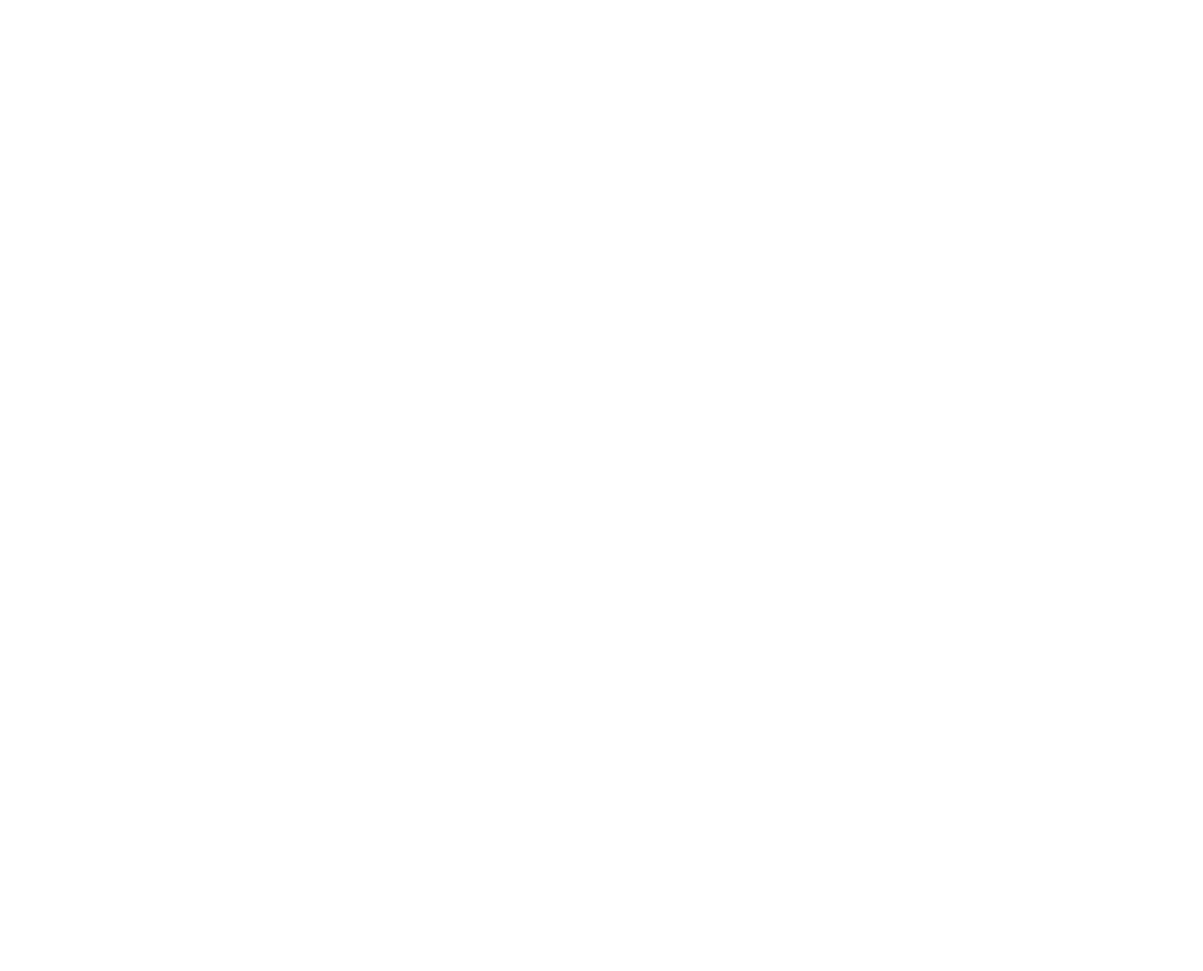
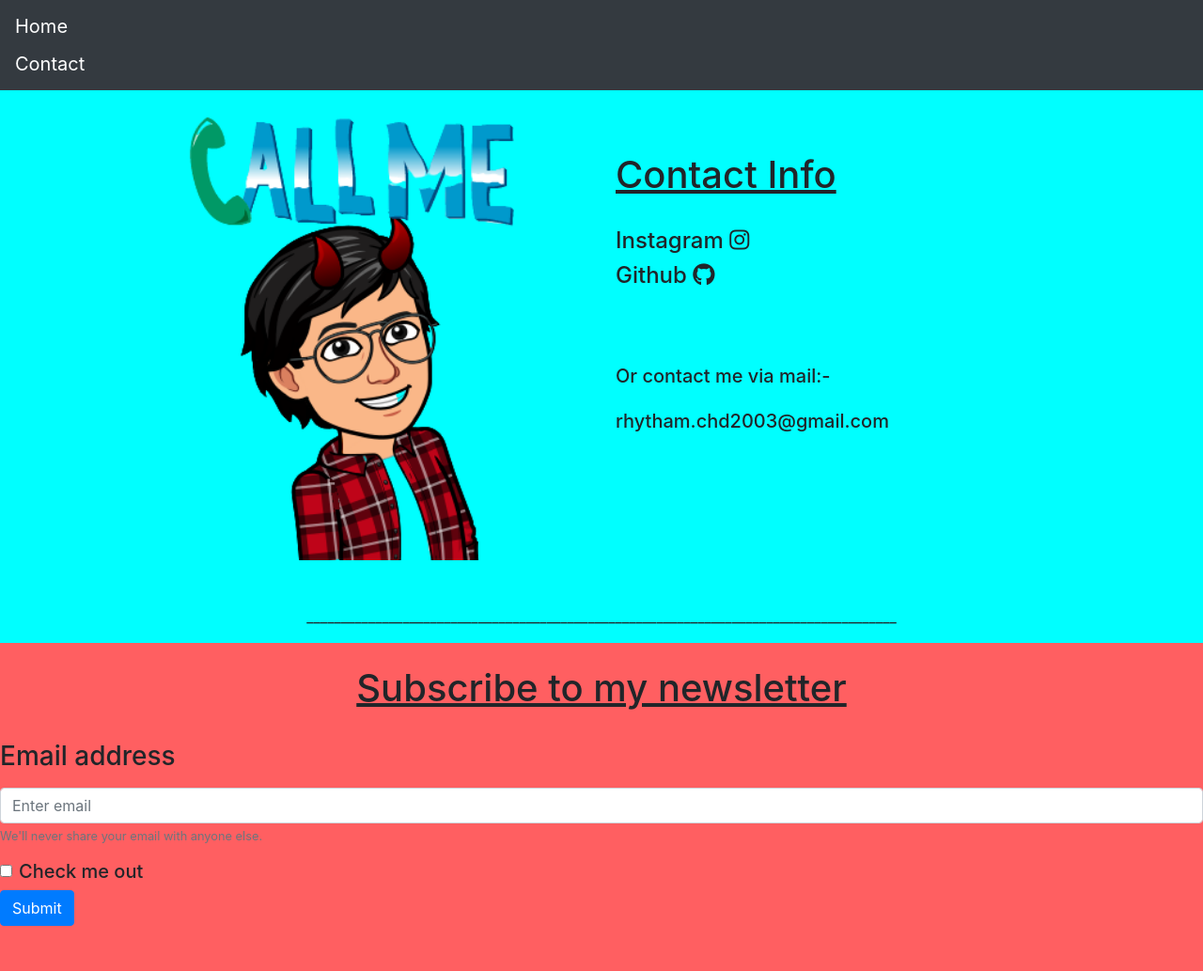
Before and after one commit to rhytham21/Bootstrap-and-CSS-tasks, a plain HTML site: page contact.html in a window 1280 px wide. Shown: the whole page at 94% size. Before the commit the page ends 800 px from the top, so only its background shows below. Drawn offline with nearby package versions, Linux system fonts and the light colour scheme.

Commit message:
Beta Version

```diff
--- a/contact.html
+++ b/contact.html
@@ -0,0 +1,89 @@
+<!DOCTYPE html>
+<html lang="en">
+<head>
+    <meta charset="UTF-8">
+    <meta http-equiv="X-UA-Compatible" content="IE=edge">
+    <meta name="viewport" content="width=device-width, initial-scale=1.0">
+    <title>Contact</title>
+
+    <!--Font awsome integration-->
+    <script src="https://kit.fontawesome.com/2ff460db1e.js" crossorigin="anonymous"></script>
+</head>
+
+<!--Bootstrap integration-->
+<link rel="stylesheet" href="https://cdn.jsdelivr.net/npm/bootstrap@4.6.0/dist/css/bootstrap.min.css"
+    integrity="sha384-B0vP5xmATw1+K9KRQjQERJvTumQW0nPEzvF6L/Z6nronJ3oUOFUFpCjEUQouq2+l" crossorigin="anonymous">
+<script src="https://cdn.jsdelivr.net/npm/bootstrap@4.6.0/dist/js/bootstrap.bundle.min.js"
+    integrity="sha384-Piv4xVNRyMGpqkS2by6br4gNJ7DXjqk09RmUpJ8jgGtD7zP9yug3goQfGII0yAns"
+    crossorigin="anonymous"></script>
+
+
+<body style="background-color: aqua;">
+
+    <!--Navbar-->
+
+    <nav class="navbar navbar-dark bg-dark">
+        <a class="navbar-brand" href="index.html">Home</a>
+        <a class="navbar-brand" href="contact.html" style="padding-right: 1150px;">Contact</a>
+
+    </nav>
+
+    <!--Image and contact info-->
+
+    <div class="container">
+        <div class="row">
+            <div class="col-md-6 col-xs-6 text-right">
+                <img src="callme-removebg-preview.png" height="500px" width="500px">
+            </div>
+            <div class="col-md-6 col-xs-6" style="padding-top: 50px;">
+                <p>
+                    <u>
+                        <h1>Contact Info</h1>
+                    </u>
+                    <br>
+                <h4>Instagram <i class="fab fa-instagram"></i></h4>
+                <h4>Github <i class="fab fa-github"></i></h4>
+
+                <br><br><br>
+
+                <h5>Or contact me via mail:- <br>
+                    <br>
+                    rhytham.chd2003@gmail.com
+                </h5>
+
+                </p>
+            </div>
+        </div>
+    </div>
+    <br>
+    <br>
+    <center><p>______________________________________________________________________________________</p></center>
+
+    <div style="background-color: rgb(255, 95, 97);">
+        <br>
+
+    <Center><h1><u>Subscribe to my newsletter</u></h1></Center>
+    <br>
+
+    <!--Form-->
+
+    <form>
+        <div class="form-group">
+            <label for="exampleInputEmail1"><h3>Email address</h3></label>
+            <input type="email" class="form-control" id="exampleInputEmail1" aria-describedby="emailHelp"
+                placeholder="Enter email">
+            <small id="emailHelp" class="form-text text-muted">We'll never share your email with anyone else.</small>
+        </div>
+
+        <div class="form-check">
+            <input type="checkbox" class="form-check-input" id="exampleCheck1">
+            <label class="form-check-label" for="exampleCheck1"><h5>Check me out</h5></label>
+        </div>
+        <button type="submit" class="btn btn-primary">Submit</button>
+    </form>
+    <br>
+    <br>
+    </div>
+
+</body>
+</html>
```
Also changed, not shown: index.html (+5 -2 lines), callme-removebg-preview.png (added), callme.png (added), contact.png (added), contact2.png (added), contact3.1.png (added), contact3.png (added).
